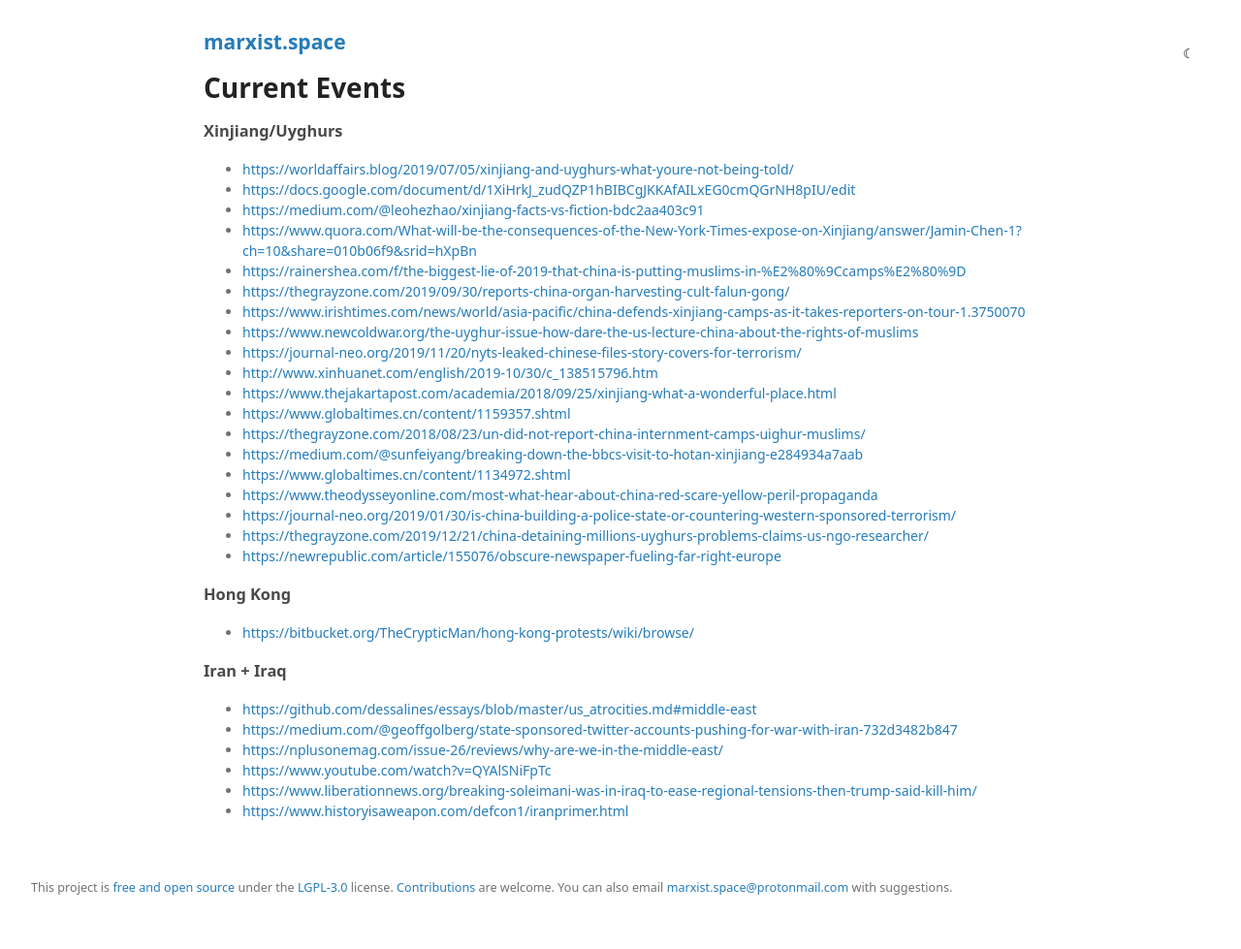
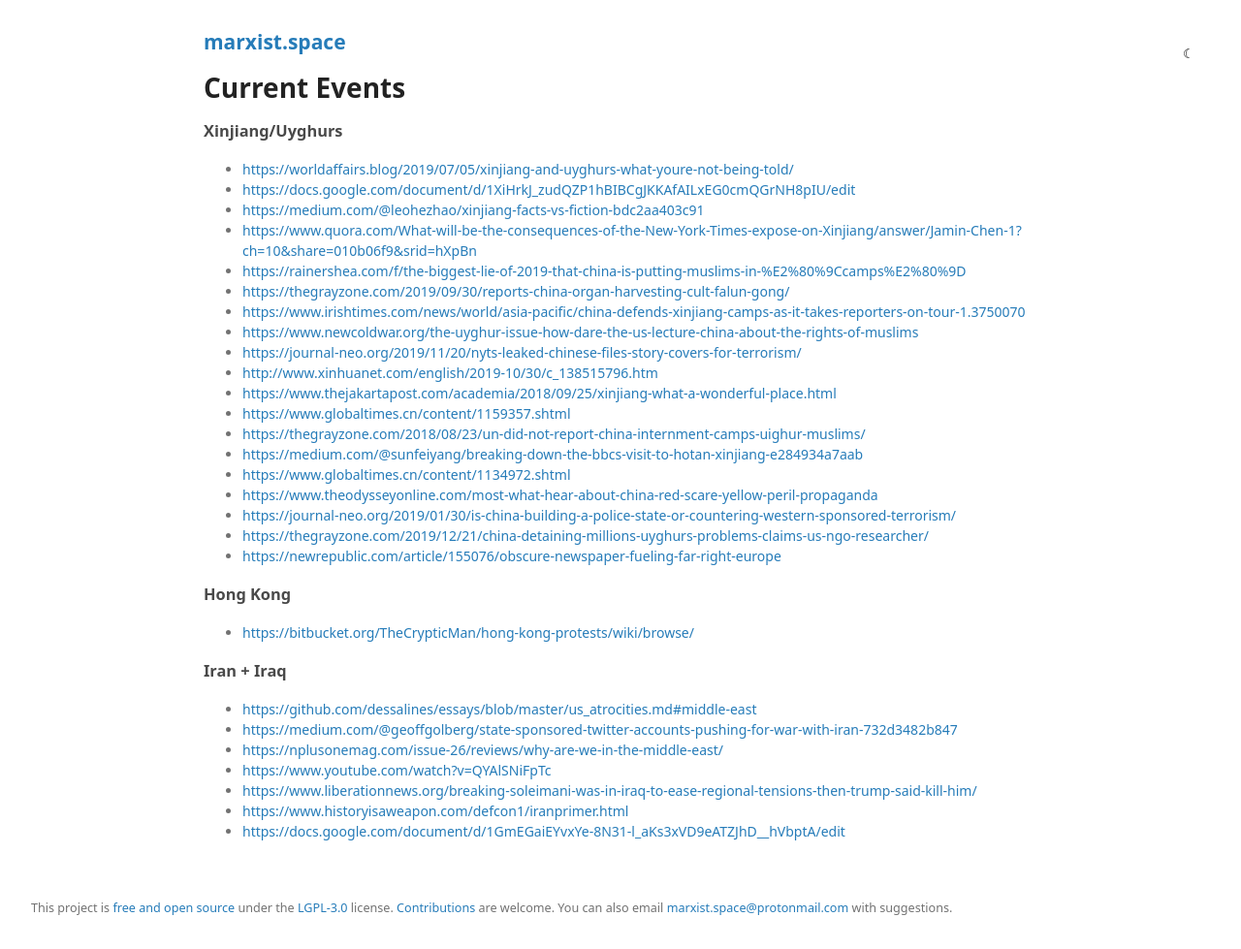
Before and after one commit to prolesoft/marxist.space, a Jekyll site: the page built from current-events.md, in a window 1280 px wide. Shown: the whole page at 97% size. Built offline with Jekyll 4.4.1, drawn with Linux system fonts in a browser that asks for light colours; our own code applies the rules of GitHub Pages for plain Markdown files; before the commit the page ends 958 px from its top, so only the background shows below that.

Commit message:
current-events.md

```diff
--- a/current-events.md
+++ b/current-events.md
@@ -40,3 +40,4 @@ title: Current Events
 * <https://www.youtube.com/watch?v=QYAlSNiFpTc>
 * <https://www.liberationnews.org/breaking-soleimani-was-in-iraq-to-ease-regional-tensions-then-trump-said-kill-him/>
 * <https://www.historyisaweapon.com/defcon1/iranprimer.html>
+* <https://docs.google.com/document/d/1GmEGaiEYvxYe-8N31-l_aKs3xVD9eATZJhD__hVbptA/edit>
```
